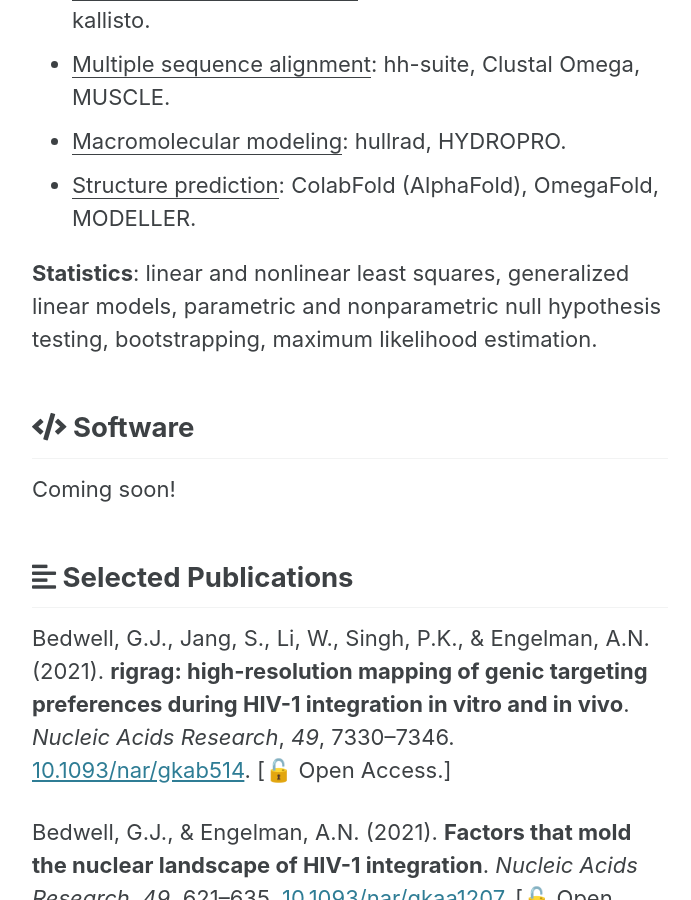
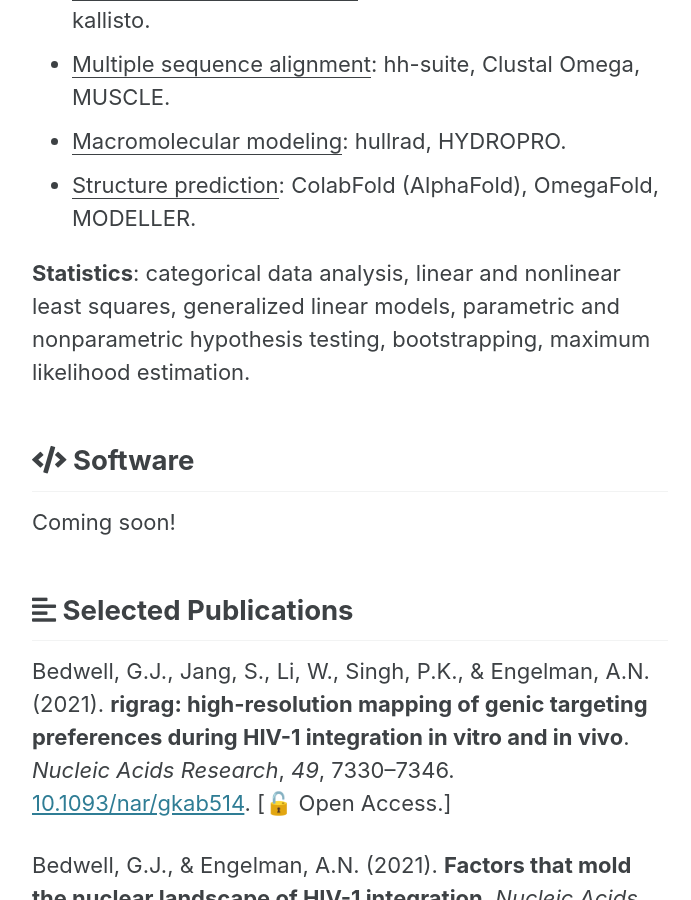
Before and after one commit to gbedwell/gbedwell.github.io, a Jekyll site: the page built from _pages/cv.md, in a window 1280 px wide and 900 px high, scrolled down 3486 px. Shown: the whole window, without its empty margins (290-981 px from the left). Built offline with Jekyll 4.4.1, drawn with Linux system fonts in a browser that asks for light colours; cached includes are drawn as plain includes.

Commit message:
updated cv

```diff
--- a/_pages/cv.md
+++ b/_pages/cv.md
@@ -52,7 +52,7 @@
   - <u>Macromolecular modeling</u>: hullrad, HYDROPRO.
   - <u>Structure prediction</u>: ColabFold (AlphaFold), OmegaFold, MODELLER.
 
-**Statistics**: linear and nonlinear least squares, generalized linear models, parametric and nonparametric null hypothesis testing, bootstrapping, maximum likelihood estimation.
+**Statistics**: categorical data analysis, linear and nonlinear least squares, generalized linear models, parametric and nonparametric hypothesis testing, bootstrapping, maximum likelihood estimation.
 
 
 ## <i class="fas fa-code"></i> Software
```
